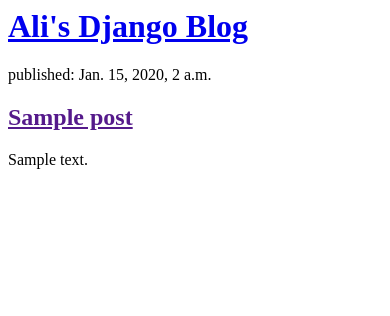
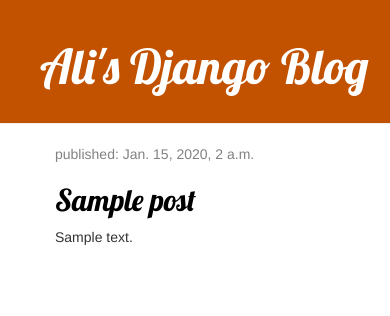
Before and after one commit to alimir1/blog-site, a Django app: template blog/templates/blog/post_list.html in a window 390 px wide. Shown: the top 316 px of the page. Run offline with Django 3.2, Linux system fonts and the light colour scheme; the template is opened without the code that fills it: values that come from a table or form of the project are taken from there, others are empty; tables that the repository leaves empty hold one stand-in row (values such as "Sample post"); some libraries are stand-ins or nearby versions.

Commit message:
added syle

```diff
--- /dev/null
+++ b/blog/static/css/blog.css
@@ -0,0 +1,46 @@
+.page-header {
+    background-color: #C25100;
+    margin-top: 0;
+    padding: 20px 20px 20px 40px;
+}
+
+.page-header h1, .page-header h1 a, .page-header h1 a:visited, .page-header h1 a:active {
+    color: #ffffff;
+    font-size: 36pt;
+    text-decoration: none;
+}
+
+.content {
+    margin-left: 40px;
+}
+
+h1, h2, h3, h4 {
+    font-family: 'Lobster', cursive;
+}
+
+.date {
+    color: #828282;
+}
+
+.save {
+    float: right;
+}
+
+.post-form textarea, .post-form input {
+    width: 100%;
+}
+
+.top-menu, .top-menu:hover, .top-menu:visited {
+    color: #ffffff;
+    float: right;
+    font-size: 26pt;
+    margin-right: 20px;
+}
+
+.post {
+    margin-bottom: 70px;
+}
+
+.post h2 a, .post h2 a:visited {
+    color: #000000;
+}
--- /dev/null
+++ b/blog/templates/blog/base.html
@@ -0,0 +1,26 @@
+{% load static %}
+<html>
+    <head>
+      <title>Ali's Django Blog</title>
+      <link rel="stylesheet" href="//maxcdn.bootstrapcdn.com/bootstrap/3.2.0/css/bootstrap.min.css">
+      <link rel="stylesheet" href="//maxcdn.bootstrapcdn.com/bootstrap/3.2.0/css/bootstrap-theme.min.css">
+      <link href="//fonts.googleapis.com/css?family=Lobster&subset=latin,latin-ext" rel="stylesheet" type="text/css">
+      <link rel="stylesheet" href="{% static 'css/blog.css' %}">
+    </head>
+    <body>
+
+      <div class="page-header">
+        <h1><a href="/">Ali's Django Blog</a></h1>
+      </div>
+
+        <div class="content container">
+          <div class="row">
+            <div class="col-md-8">
+              {% block content %}
+              {% endblock %}
+            </div>
+          </div>
+        </div>
+
+      </body>
+</html>
--- a/blog/templates/blog/post_list.html
+++ b/blog/templates/blog/post_list.html
@@ -1,19 +1,13 @@
-<html>
-    <head>
-        <title>Ali's Django Blog</title>
-    </head>
-    <body>
-        <div>
-            <h1><a href="/">Ali's Django Blog</a></h1>
-        </div>
+{% extends 'blog/base.html' %}
 
-        {% for post in posts %}
-          <div>
-            <p>published: {{ post.published_date }}</p>
-            <h2><a href="">{{ post.title }}</a></h2>
-            <p>{{ post.text|linebreaksbr }}</p>
-          </div>
-        {% endfor %}
-
-    </body>
-</html>
+{% block content %}
+{% for post in posts %}
+<div class="post">
+  <div class="date">
+    <p>published: {{ post.published_date }}</p>
+  </div>
+  <h2><a href="">{{ post.title }}</a></h2>
+  <p>{{ post.text|linebreaksbr }}</p>
+</div>
+{% endfor %}
+{% endblock %}
```
